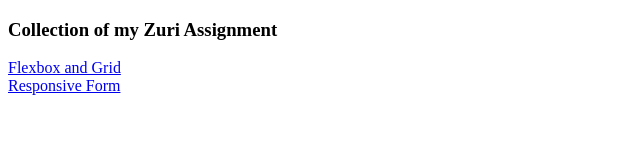
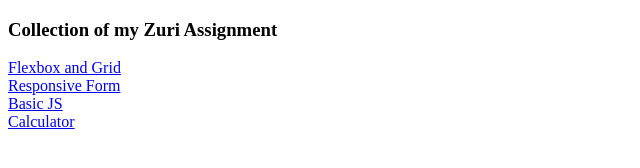
Before and after one commit to Aphatheology/Zuri_Internship, a plain HTML site: page index.html in a window 1280 px wide. Shown: the whole page, without its empty margins (0-640 px from the left). Drawn offline with Linux system fonts and the light colour scheme.

Commit message:
Add Hosted Links

```diff
--- a/index.html
+++ b/index.html
@@ -9,6 +9,8 @@
 <body>
     <h3>Collection of my Zuri Assignment</h3>
     <a href="flexbox-grid/index.html">Flexbox and Grid </a> <br>
-    <a href="responsive-form/index.html">Responsive Form </a>
+    <a href="responsive-form/index.html">Responsive Form </a> <br>
+    <a href="Basic-JS/index.html">Basic JS </a> <br>
+    <a href="Calculator/index.html">Calculator </a> <br>
 </body>
 </html>
```
Also changed, not shown: README.md.
